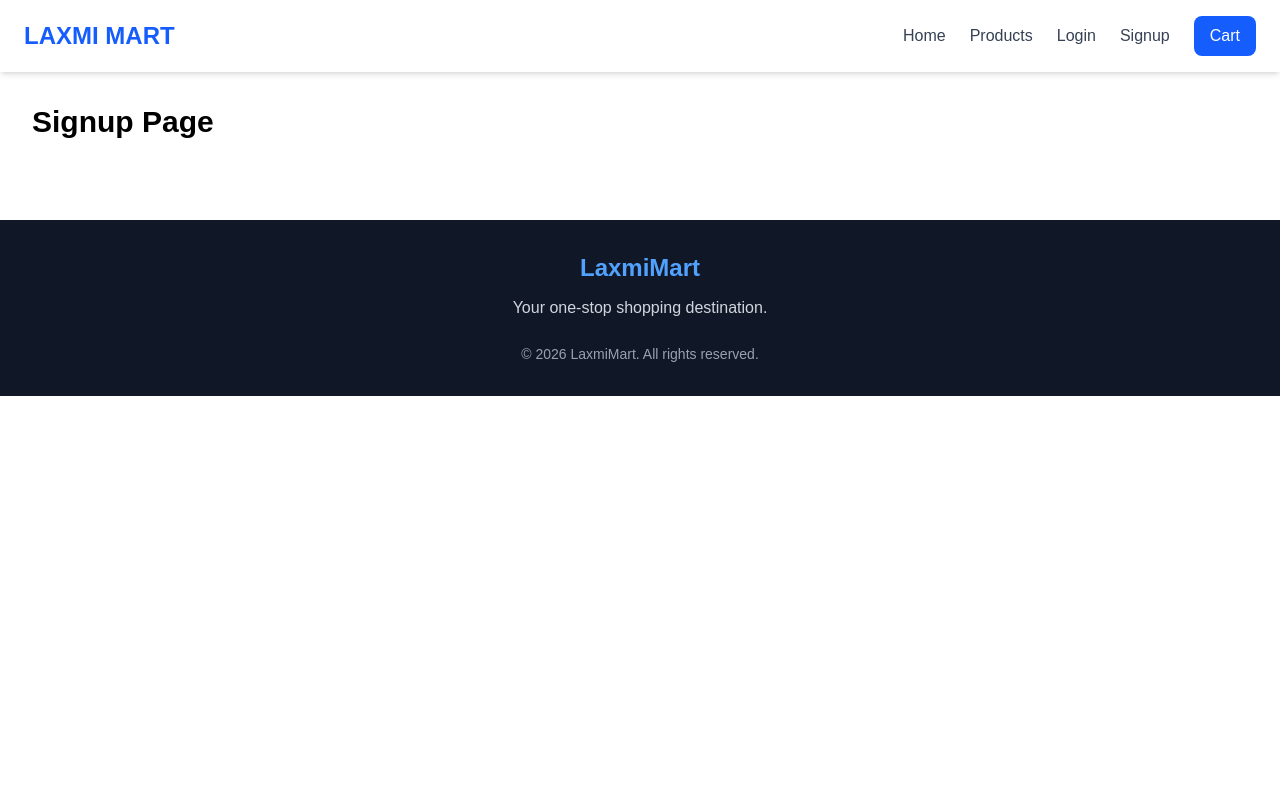
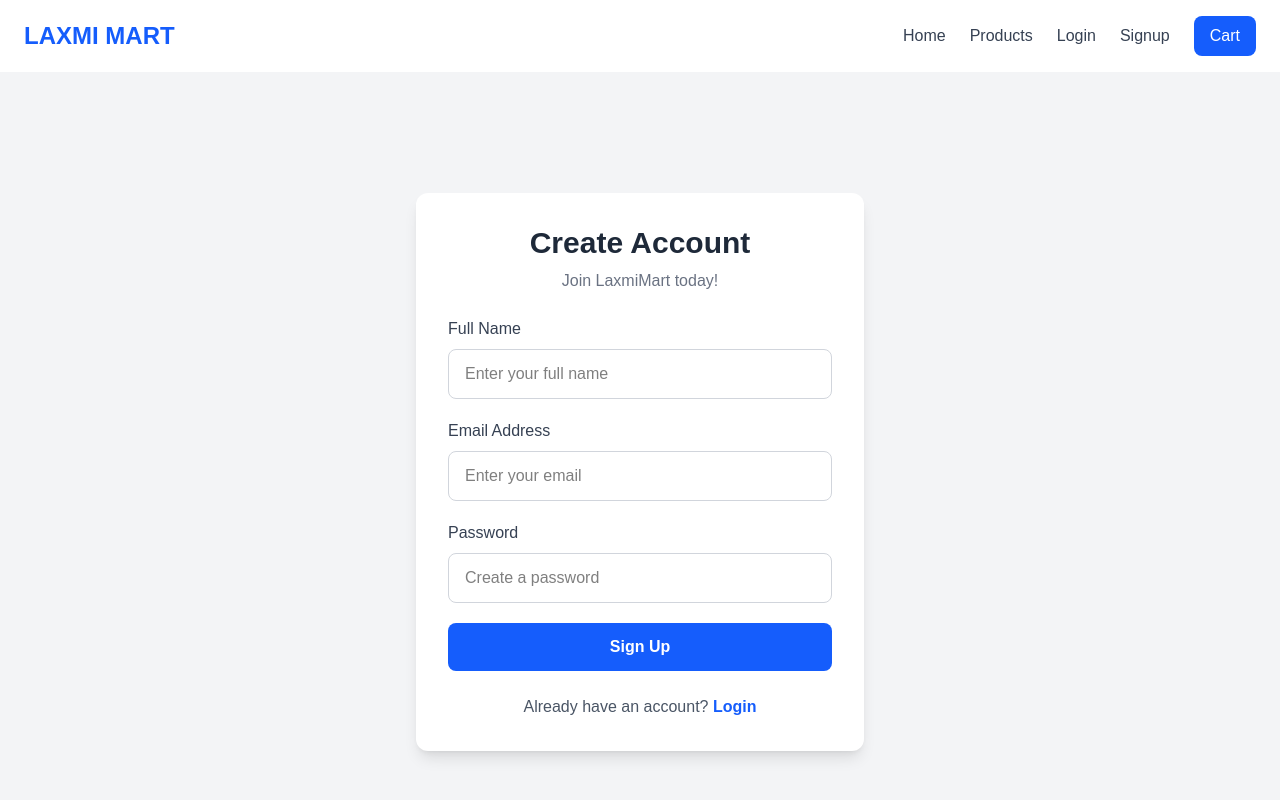
Before and after one commit to Aryanpatel-7/E-COMMERCE-PROJECT, a React app in the folder Frontend/: page /signup in a window 1280 px wide. Shown: the top 800 px of the page. Built offline with nearby package versions, Linux system fonts and the light colour scheme; the HTML template or start-up script is replaced by a standard one.

Commit message:
Connect login page to backend API

```diff
--- a/Frontend/src/pages/Login.jsx
+++ b/Frontend/src/pages/Login.jsx
@@ -1,7 +1,122 @@
+import { useState } from "react";
+import { Link, useNavigate } from "react-router-dom";
+import API from "../api/axios";
+
 function Login() {
+  const navigate = useNavigate();
+
+  const [formData, setFormData] = useState({
+    email: "",
+    password: "",
+  });
+
+  const [loading, setLoading] = useState(false);
+  const [error, setError] = useState("");
+
+  const handleChange = (e) => {
+    setFormData({
+      ...formData,
+      [e.target.name]: e.target.value,
+    });
+  };
+
+  const handleSubmit = async (e) => {
+    e.preventDefault();
+    setError("");
+    setLoading(true);
+
+    try {
+      const response = await API.post("/users/login", formData);
+
+      const token = response.data.token;
+
+      if (!token) {
+        throw new Error("Login successful, but token was not received.");
+      }
+
+      localStorage.setItem("token", token);
+
+      navigate("/");
+    } catch (err) {
+      setError(
+        err.response?.data?.message ||
+          err.message ||
+          "Login failed. Please try again."
+      );
+    } finally {
+      setLoading(false);
+    }
+  };
+
   return (
-    <div className="p-8">
-      <h1 className="text-3xl font-bold">Login Page</h1>
+    <div className="min-h-screen flex items-center justify-center bg-gray-100 px-4 py-12">
+      <div className="w-full max-w-md bg-white p-8 rounded-xl shadow-lg">
+        <h1 className="text-3xl font-bold text-center text-gray-800">
+          Welcome Back
+        </h1>
+
+        <p className="text-center text-gray-500 mt-2">
+          Login to your UrbanCart account
+        </p>
+
+        {error && (
+          <p className="bg-red-100 text-red-700 p-3 rounded-lg mt-5">
+            {error}
+          </p>
+        )}
+
+        <form onSubmit={handleSubmit} className="mt-6 space-y-5">
+          <div>
+            <label className="block text-gray-700 font-medium mb-2">
+              Email Address
+            </label>
+
+            <input
+              type="email"
+              name="email"
+              value={formData.email}
+              onChange={handleChange}
+              placeholder="Enter your email"
+              required
+              className="w-full border border-gray-300 rounded-lg px-4 py-3 outline-none focus:ring-2 focus:ring-blue-500"
+            />
+          </div>
+
+          <div>
+            <label className="block text-gray-700 font-medium mb-2">
+              Password
+            </label>
+
+            <input
+              type="password"
+              name="password"
+              value={formData.password}
+              onChange={handleChange}
+              placeholder="Enter your password"
+              required
+              className="w-full border border-gray-300 rounded-lg px-4 py-3 outline-none focus:ring-2 focus:ring-blue-500"
+            />
+          </div>
+
+          <button
+            type="submit"
+            disabled={loading}
+            className="w-full bg-blue-600 text-white py-3 rounded-lg font-semibold hover:bg-blue-700 disabled:opacity-60"
+          >
+            {loading ? "Logging in..." : "Login"}
+          </button>
+        </form>
+
+        <p className="text-center text-gray-600 mt-6">
+          Don't have an account?{" "}
+          <Link
+            to="/signup"
+            className="text-blue-600 font-semibold hover:underline"
+          >
+            Sign Up
+          </Link>
+        </p>
+      </div>
     </div>
   );
 }
--- a/Frontend/src/pages/Signup.jsx
+++ b/Frontend/src/pages/Signup.jsx
@@ -1,7 +1,136 @@
+import { useState } from "react";
+import { Link, useNavigate } from "react-router-dom";
+import API from "../api/axios";
+
 function Signup() {
+  const navigate = useNavigate();
+
+  const [formData, setFormData] = useState({
+    fullname: "",
+    email: "",
+    password: "",
+  });
+
+  const [loading, setLoading] = useState(false);
+  const [error, setError] = useState("");
+  const [success, setSuccess] = useState("");
+
+  const handleChange = (e) => {
+    setFormData({
+      ...formData,
+      [e.target.name]: e.target.value,
+    });
+  };
+
+  const handleSubmit = async (e) => {
+    e.preventDefault();
+    setError("");
+    setSuccess("");
+    setLoading(true);
+
+    try {
+      const response = await API.post("/users/signup", formData);
+
+      setSuccess(response.data.message || "Signup successful!");
+
+      setTimeout(() => {
+        navigate("/login");
+      }, 1500);
+    } catch (err) {
+      setError(
+        err.response?.data?.message || "Signup failed. Please try again."
+      );
+    } finally {
+      setLoading(false);
+    }
+  };
+
   return (
-    <div className="p-8">
-      <h1 className="text-3xl font-bold">Signup Page</h1>
+    <div className="min-h-screen flex items-center justify-center bg-gray-100 px-4 py-12">
+      <div className="w-full max-w-md bg-white p-8 rounded-xl shadow-lg">
+        <h1 className="text-3xl font-bold text-center text-gray-800">
+          Create Account
+        </h1>
+
+        <p className="text-center text-gray-500 mt-2">
+          Join LaxmiMart today!
+        </p>
+
+        {error && (
+          <p className="bg-red-100 text-red-700 p-3 rounded-lg mt-5">
+            {error}
+          </p>
+        )}
+
+        {success && (
+          <p className="bg-green-100 text-green-700 p-3 rounded-lg mt-5">
+            {success}
+          </p>
+        )}
+
+        <form onSubmit={handleSubmit} className="mt-6 space-y-5">
+          <div>
+            <label className="block text-gray-700 font-medium mb-2">
+              Full Name
+            </label>
+            <input
+              type="text"
+              name="fullname"
+              value={formData.fullname}
+              onChange={handleChange}
+              placeholder="Enter your full name"
+              required
+              className="w-full border border-gray-300 rounded-lg px-4 py-3 outline-none focus:ring-2 focus:ring-blue-500"
+            />
+          </div>
+
+          <div>
+            <label className="block text-gray-700 font-medium mb-2">
+              Email Address
+            </label>
+            <input
+              type="email"
+              name="email"
+              value={formData.email}
+              onChange={handleChange}
+              placeholder="Enter your email"
+              required
+              className="w-full border border-gray-300 rounded-lg px-4 py-3 outline-none focus:ring-2 focus:ring-blue-500"
+            />
+          </div>
+
+          <div>
+            <label className="block text-gray-700 font-medium mb-2">
+              Password
+            </label>
+            <input
+              type="password"
+              name="password"
+              value={formData.password}
+              onChange={handleChange}
+              placeholder="Create a password"
+              required
+              minLength={6}
+              className="w-full border border-gray-300 rounded-lg px-4 py-3 outline-none focus:ring-2 focus:ring-blue-500"
+            />
+          </div>
+
+          <button
+            type="submit"
+            disabled={loading}
+            className="w-full bg-blue-600 text-white py-3 rounded-lg font-semibold hover:bg-blue-700 disabled:opacity-60"
+          >
+            {loading ? "Creating Account..." : "Sign Up"}
+          </button>
+        </form>
+
+        <p className="text-center text-gray-600 mt-6">
+          Already have an account?{" "}
+          <Link to="/login" className="text-blue-600 font-semibold hover:underline">
+            Login
+          </Link>
+        </p>
+      </div>
     </div>
   );
 }
```
